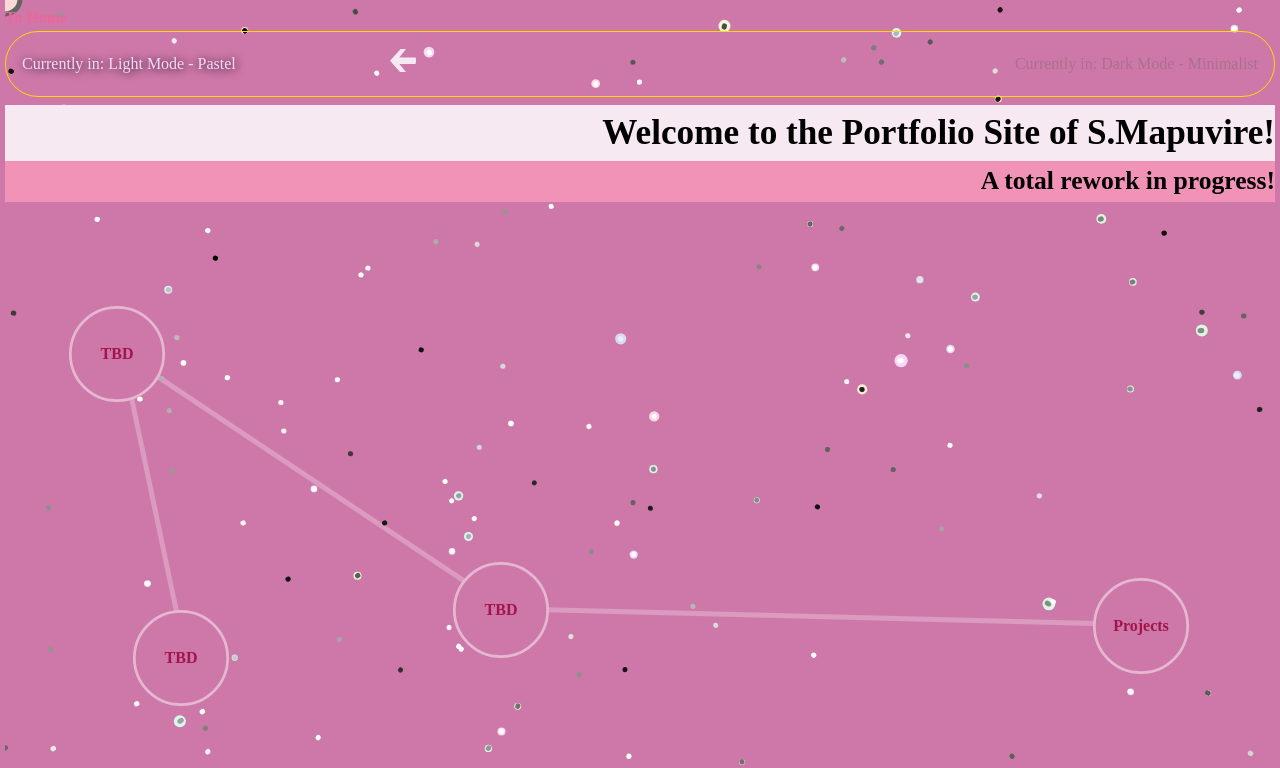
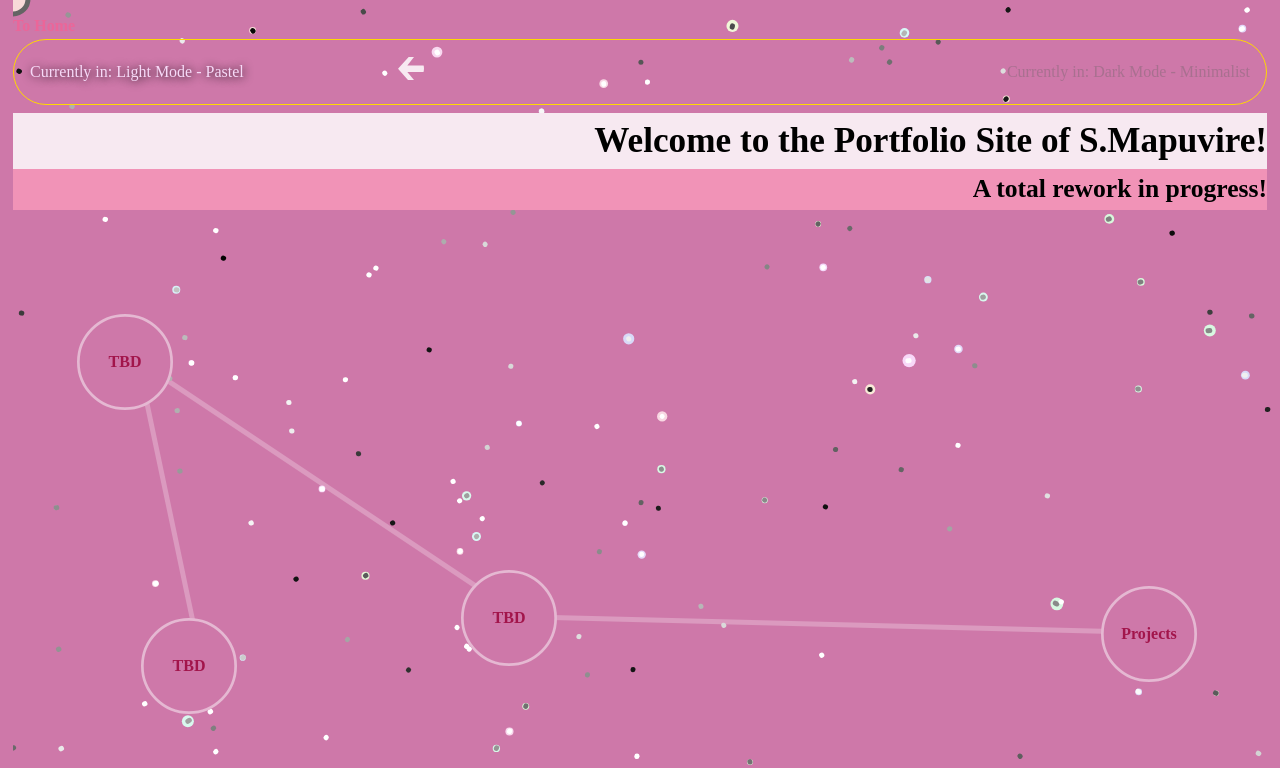
Before and after one commit to S-Mapuvire/theMess, a Vue app: page / in a window 1280 px wide. Shown: the top 768 px of the page. Built offline with nearby package versions, Linux system fonts and the light colour scheme.

Commit message:
Update App.vue
Added rule html { margin: 0.5rem; } so that the page contents have a little bit of a buffer from the page edge

```diff
--- a/src/App.vue
+++ b/src/App.vue
@@ -15,6 +15,9 @@ import NavBar from '@/components/NavBar.vue';
 
 <style lang="scss">
 *{cursor: none;}
+html {
+  margin: 0.5rem;
+}
 h1{
   font-size: 2.2rem;
   font-weight: 800;
```
